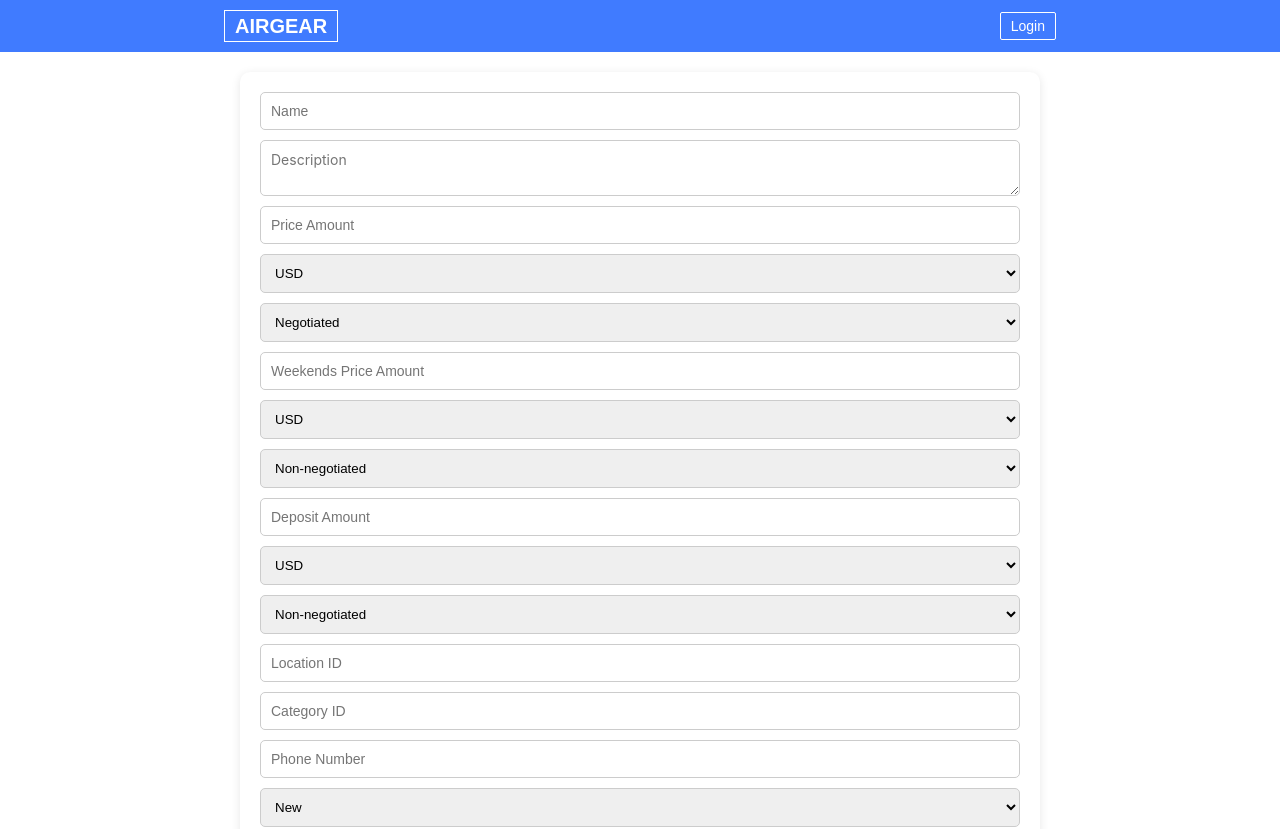
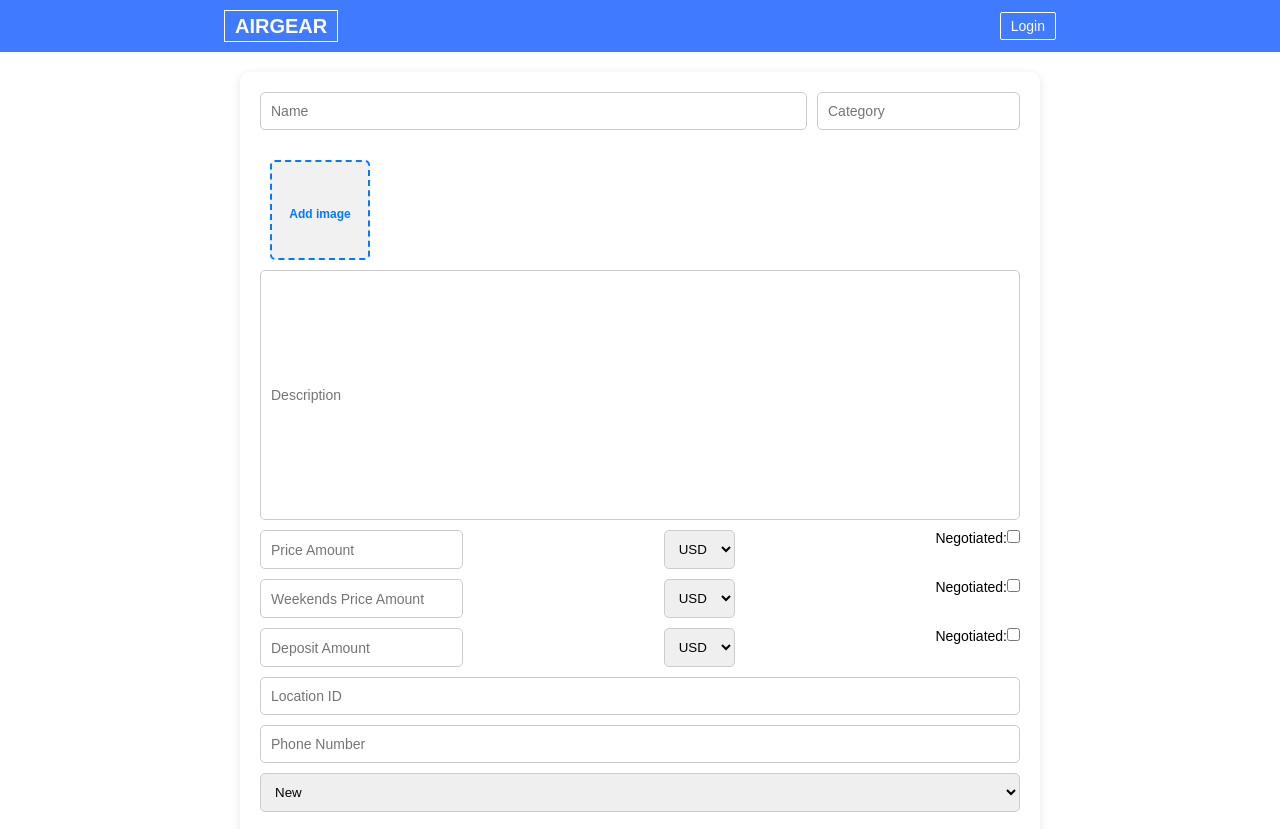
Before and after one commit to airgear-team/airgear.front, a React (Vite) app: page /create-rent in a window 1280 px wide. Shown: the top 829 px of the page. Built offline with nearby package versions, Linux system fonts and the light colour scheme; a web font is replaced by a local one.

Commit message:
new impl create rent

```diff
--- a/src/components/CreateRent/CreateRent.jsx
+++ b/src/components/CreateRent/CreateRent.jsx
@@ -9,7 +9,7 @@ export default function CreateRent() {
         price: {
             priceAmount: '',
             priceCurrency: 'USD',
-            priceType: 'NEGOTIATED_PRICE'
+            priceType: 'NON_NEGOTIATED_PRICE'
         },
         weekendsPrice: {
             weekendsPriceAmount: '',
@@ -32,9 +32,17 @@ export default function CreateRent() {
     const [selectedImages, setSelectedImages] = useState([]);
 
     const handleChange = (e) => {
-        const { name, value } = e.target;
+        const { name, value, type, checked } = e.target;
         const [mainKey, subKey] = name.split('.');
-        if (subKey) {
+        if (type === 'checkbox') {
+            setFormData({
+                ...formData,
+                [mainKey]: {
+                    ...formData[mainKey],
+                    [subKey]: checked ? 'NEGOTIATED_PRICE' : 'NON_NEGOTIATED_PRICE'
+                }
+            });
+        } else if (subKey) {
             setFormData({
                 ...formData,
                 [mainKey]: {
@@ -49,6 +57,12 @@ export default function CreateRent() {
 
     const handleImageChange = (e) => {
         setSelectedImages([...selectedImages, ...Array.from(e.target.files)]);
+    };
+
+    const handleRemoveImage = (index) => {
+        const newImages = [...selectedImages];
+        newImages.splice(index, 1);
+        setSelectedImages(newImages);
     };
 
     const handleSubmit = (e) => {
@@ -91,7 +105,6 @@ export default function CreateRent() {
             .then(response => response.json())
             .then(data => {
                 console.log('Images upload success:', data);
-                //redirect
                 window.location.href = '/';
             })
             .catch(error => {
@@ -101,53 +114,79 @@ export default function CreateRent() {
 
     return (
         <div>
-            <div>
             <Header />
-            </div>
             <div className={style.createRent}>
                 <form onSubmit={handleSubmit}>
-                    <input type="text" name="name" placeholder="Name" value={formData.name} onChange={handleChange} required />
-                    <textarea name="description" placeholder="Description" value={formData.description} onChange={handleChange} required />
-                    <input type="number" name="price.priceAmount" placeholder="Price Amount" value={formData.price.priceAmount} onChange={handleChange} required />
-                    <select name="price.priceCurrency" value={formData.price.priceCurrency} onChange={handleChange} required>
+                    <div className={style.flexRow}>
+                        <input type="text" name="name" placeholder="Name" value={formData.name} onChange={handleChange} required className={style.flexItem66} />
+                        <input type="number" name="category.id" placeholder="Category" value={formData.category.id} onChange={handleChange} required className={style.flexItem33} />
+                    </div>
+                    <div className={style.imageUpload}>
+                        <div className={style.imagePreview}>
+                            {selectedImages.map((image, index) => (
+                                <div key={index} className={style.imageContainer}>
+                                    <img src={URL.createObjectURL(image)} alt={`Selected ${index}`} />
+                                    <button type="button" className={style.removeButton} onClick={() => handleRemoveImage(index)}>×</button>
+                                </div>
+                            ))}
+                        </div>
+                        <label htmlFor="imageInput" className={style.imageUploadLabel}>
+                            <i className="fa fa-camera">
+                                <h className={style.imageUploadButtonText}>Add image</h>
+                            </i>
+                        </label>
+                        <input id="imageInput" type="file" multiple onChange={handleImageChange} />
+                    </div>
+                    <input type="text" className={style.description} name="description" placeholder="Description" value={formData.description} onChange={handleChange} required />
+
+                    <div className={style.flexRow}>
+                        <input type="number" name="price.priceAmount" placeholder="Price Amount" value={formData.price.priceAmount} onChange={handleChange} required className={style.flexItem33} />
+                        <select name="price.priceCurrency" value={formData.price.priceCurrency} onChange={handleChange} required className={style.flexItem33}>
                             <option value="USD">USD</option>
                             <option value="EUR">EUR</option>
                         </select>
-                    <select name="price.priceType" value={formData.price.priceType} onChange={handleChange} required>
-                        <option value="NEGOTIATED_PRICE">Negotiated</option>
-                        <option value="NON_NEGOTIATED_PRICE">Non-negotiated</option>
-                    </select>
-                    <input type="number" name="weekendsPrice.weekendsPriceAmount" placeholder="Weekends Price Amount" value={formData.weekendsPrice.weekendsPriceAmount} onChange={handleChange} required />
-                    <select name="weekendsPrice.weekendsPriceCurrency" value={formData.weekendsPrice.weekendsPriceCurrency} onChange={handleChange} required>
+                        <div className={style.flexItem33}>
+                            <label>
+                                Negotiated:
+                                <input type="checkbox" name="price.priceType" checked={formData.price.priceType === 'NEGOTIATED_PRICE'} onChange={handleChange} />
+                            </label>
+                        </div>
+                    </div>
+
+                    <div className={style.flexRow}>
+                        <input type="number" name="weekendsPrice.weekendsPriceAmount" placeholder="Weekends Price Amount" value={formData.weekendsPrice.weekendsPriceAmount} onChange={handleChange} required className={style.flexItem33} />
+                        <select name="weekendsPrice.weekendsPriceCurrency" value={formData.weekendsPrice.weekendsPriceCurrency} onChange={handleChange} required className={style.flexItem33}>
                             <option value="USD">USD</option>
                             <option value="EUR">EUR</option>
                         </select>
-                    <select name="weekendsPrice.weekendsPriceType" value={formData.weekendsPrice.weekendsPriceType} onChange={handleChange} required>
-                        <option value="NEGOTIATED_PRICE">Negotiated</option>
-                        <option value="NON_NEGOTIATED_PRICE">Non-negotiated</option>
-                    </select>
-                    <input type="number" name="deposit.depositAmount" placeholder="Deposit Amount" value={formData.deposit.depositAmount} onChange={handleChange} required />
-                    <select name="deposit.depositCurrency" value={formData.deposit.depositCurrency} onChange={handleChange} required>
+                        <div className={style.flexItem33}>
+                            <label>
+                                Negotiated:
+                                <input type="checkbox" name="weekendsPrice.weekendsPriceType" checked={formData.weekendsPrice.weekendsPriceType === 'NEGOTIATED_PRICE'} onChange={handleChange} />
+                            </label>
+                        </div>
+                    </div>
+
+                    <div className={style.flexRow}>
+                        <input type="number" name="deposit.depositAmount" placeholder="Deposit Amount" value={formData.deposit.depositAmount} onChange={handleChange} required className={style.flexItem33} />
+                        <select name="deposit.depositCurrency" value={formData.deposit.depositCurrency} onChange={handleChange} required className={style.flexItem33}>
                             <option value="USD">USD</option>
                             <option value="EUR">EUR</option>
                         </select>
-                    <select name="deposit.depositPriceType" value={formData.deposit.depositPriceType} onChange={handleChange} required>
-                        <option value="NEGOTIATED_PRICE">Negotiated</option>
-                        <option value="NON_NEGOTIATED_PRICE">Non-negotiated</option>
-                    </select>
+                        <div className={style.flexItem33}>
+                            <label>
+                                Negotiated:
+                                <input type="checkbox" name="deposit.depositPriceType" checked={formData.deposit.depositPriceType === 'NEGOTIATED_PRICE'} onChange={handleChange} />
+                            </label>
+                        </div>
+                    </div>
+
                     <input type="number" name="locationId" placeholder="Location ID" value={formData.locationId} onChange={handleChange} required />
-                    <input type="number" name="category.id" placeholder="Category ID" value={formData.category.id} onChange={handleChange} required />
                     <input type="text" name="phoneNumber" placeholder="Phone Number" value={formData.phoneNumber} onChange={handleChange} required />
                     <select name="goodsCondition" value={formData.goodsCondition} onChange={handleChange} required>
                         <option value="NEW">New</option>
                         <option value="USED">Used</option>
                     </select>
-                    <input type="file" multiple onChange={handleImageChange} />
-                    <div className={style.imagePreview}>
-                        {selectedImages.map((image, index) => (
-                            <img key={index} src={URL.createObjectURL(image)} alt={`Selected ${index}`} />
-                        ))}
-                    </div>
                     <button type="submit">Create</button>
                 </form>
             </div>
--- a/src/components/CreateRent/CreateRent.module.scss
+++ b/src/components/CreateRent/CreateRent.module.scss
@@ -38,3 +38,94 @@
     }
   }
 }
+
+.flexRow {
+  display: flex;
+  justify-content: space-between;
+  gap: 10px;
+
+
+  .flexItem66 {
+    width: 66%;
+    flex: 1;
+  }
+}
+
+.imageUpload {
+  display: flex;
+  align-items: center;
+  gap: 10px;
+  margin-top: 20px;
+
+  .imageUploadButtonText {
+    font-size: 12px;
+    font-weight: bold;
+    font-style: normal;
+  }
+
+  &Label {
+    display: flex;
+    align-items: center;
+    justify-content: center;
+    width: 100px;
+    height: 100px;
+    background-color: #f1f1f1;
+    border: 2px dashed #007bff;
+    border-radius: 5px;
+    cursor: pointer;
+    text-align: center;
+    font-size: 24px;
+    color: #007bff;
+  }
+
+  input[type="file"] {
+    display: none;
+  }
+
+  .imagePreview {
+    display: flex;
+    flex-wrap: wrap;
+    gap: 10px;
+
+    .imageContainer {
+      position: relative;
+      width: 100px;
+      height: 100px;
+
+      img {
+        width: 100%;
+        height: 100%;
+        object-fit: cover;
+        border-radius: 5px;
+      }
+
+      .removeButton {
+        position: absolute;
+        top: 5px;
+        right: 5px;
+        background: rgba(255, 255, 255, 0.7);
+        border: none;
+        border-radius: 50%;
+        width: 20px;
+        height: 20px;
+        font-size: 14px;
+        cursor: pointer;
+        display: flex;
+        align-items: center;
+        justify-content: center;
+      }
+    }
+  }
+}
+
+.description {
+  width: 100%;
+  height: 250px;
+  padding-top: 10px; /* Adjust this value to control the top padding */
+  box-sizing: border-box;
+
+  &::placeholder {
+    text-align: start;
+    vertical-align: top;
+  }
+}
```
Also changed, not shown: src/components/ProductDetails/ProductDetails.jsx (+8 -4 lines). Lines whose indentation alone changed are shown as unchanged.
